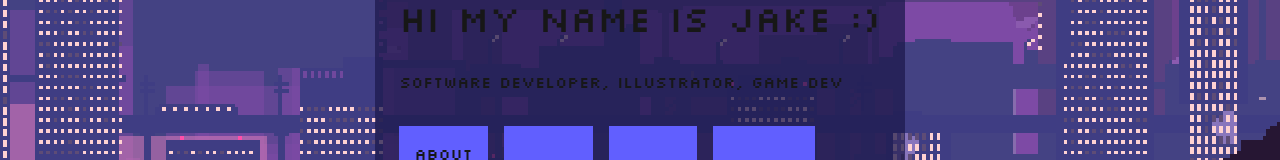
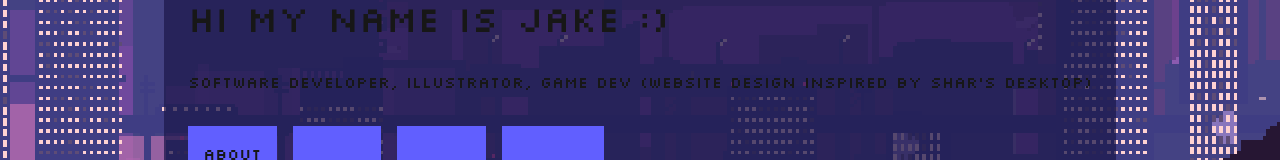
Before and after one commit to ajpolintan/snowy_files, a Next.js app: page / in a window 1280 px wide. Shown: the part 298-458 px from the top of the page. Built offline with nearby package versions, Linux system fonts and the light colour scheme.

Commit message:
added credits

```diff
--- a/app/page.tsx
+++ b/app/page.tsx
@@ -26,8 +26,7 @@ export default function Home() {
       <main className=" relative items-center row-start-2 ">
       <div className="px-6 py-6 flex flex-col gap-[32px] row-start-2 items-center sm:items-start bg-indigo-950/75 ">
         <h1 className="text-4xl"> Hi my name is Jake :)</h1>
-        <p> Software Developer, Illustrator, Game Dev </p>
-
+        <p> Software Developer, Illustrator, Game Dev (website design inspired by shar's desktop)  </p>
 
           <div className="flex items-center flex-col transition-all duration-300 ease-in-out gap-4 hover:gap-6 sm:flex-row ">
 
```
